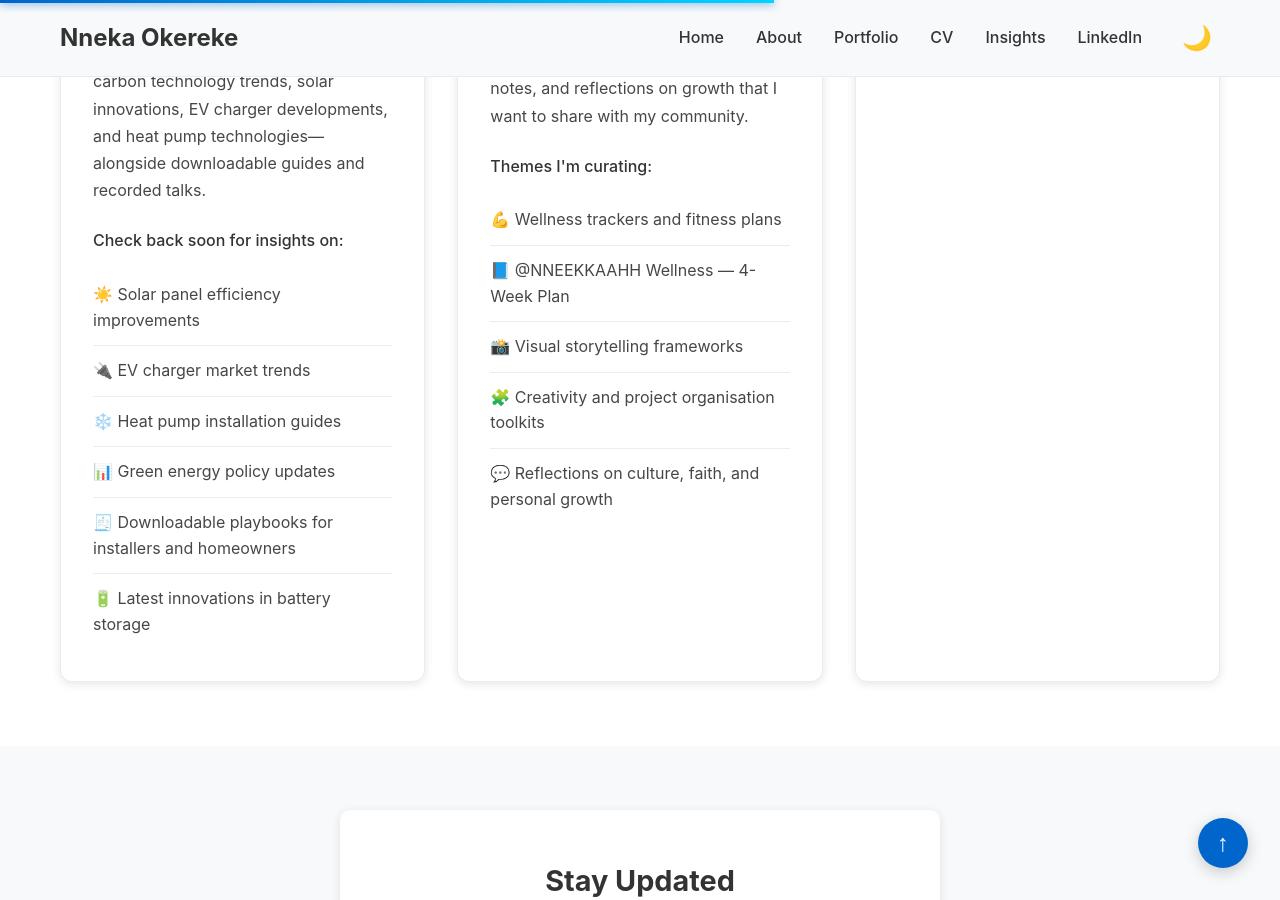
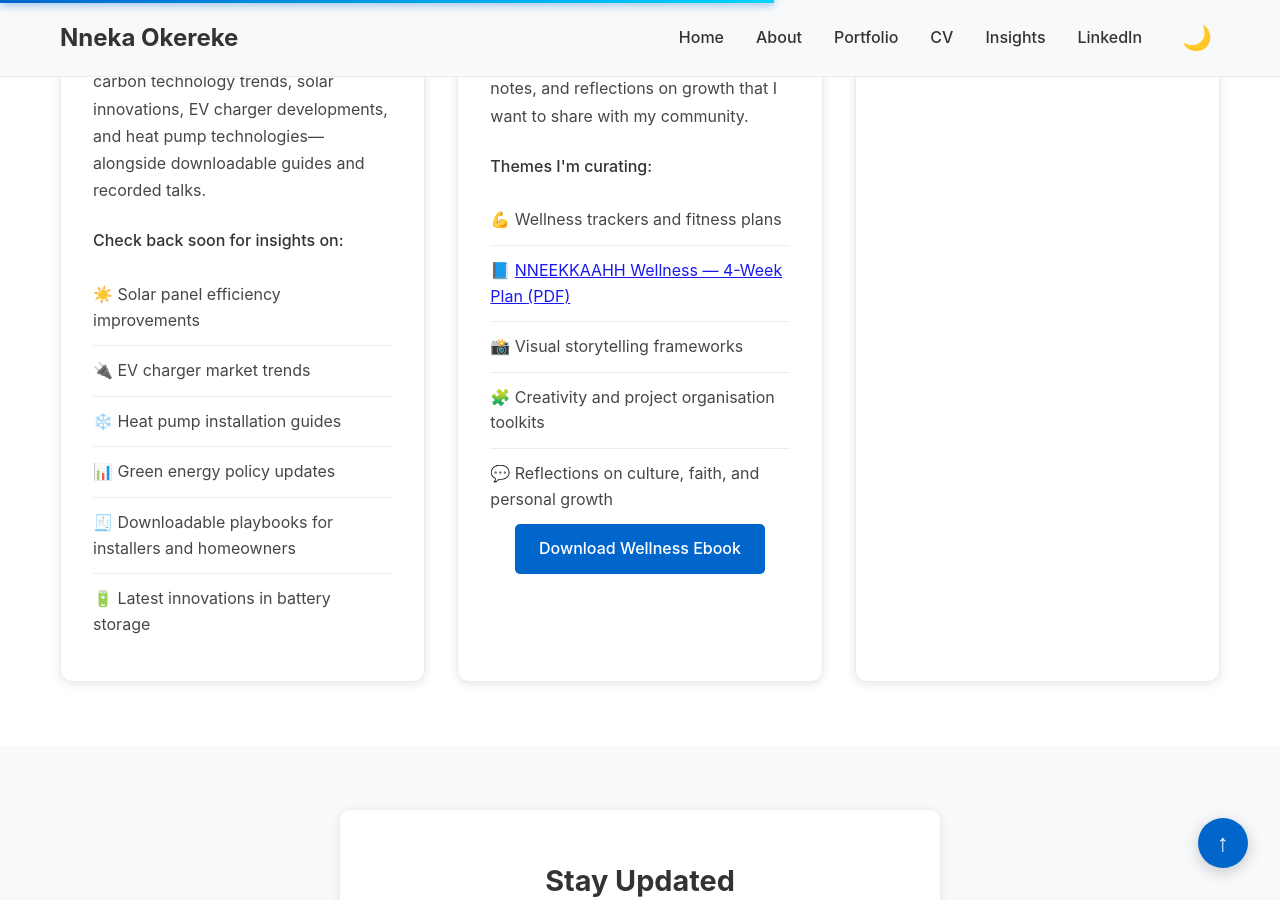
Before and after one commit to nnekaokereke/nnekaokereke.github.io, a Jekyll site: the page built from insights.html, in a window 1280 px wide and 900 px high, scrolled down 908 px. Built offline with Jekyll 4.4.1, drawn with Linux system fonts in a browser that asks for light colours.

Commit message:
Publish wellness ebook download

```diff
--- a/insights.html
+++ b/insights.html
@@ -63,11 +63,12 @@ title: Insights & Interests
                     <p class="coming-soon-check">Themes I'm curating:</p>
                     <ul class="upcoming-topics-list">
                         <li>💪 Wellness trackers and fitness plans</li>
-                        <li>📘 @NNEEKKAAHH Wellness — 4-Week Plan</li>
+                        <li>📘 <a href="/assets/ebooks/NNEEKKAAHH_Wellness_4-Week_Wellness_Plan.pdf" target="_blank" rel="noopener">NNEEKKAAHH Wellness — 4-Week Plan (PDF)</a></li>
                         <li>📸 Visual storytelling frameworks</li>
                         <li>🧩 Creativity and project organisation toolkits</li>
                         <li>💬 Reflections on culture, faith, and personal growth</li>
                     </ul>
+                    <a class="btn btn-primary" href="/assets/ebooks/NNEEKKAAHH_Wellness_4-Week_Wellness_Plan.pdf" target="_blank" rel="noopener">Download Wellness Ebook</a>
                 </div>
             </div>
 
```
Also changed, not shown: 1 other file.
